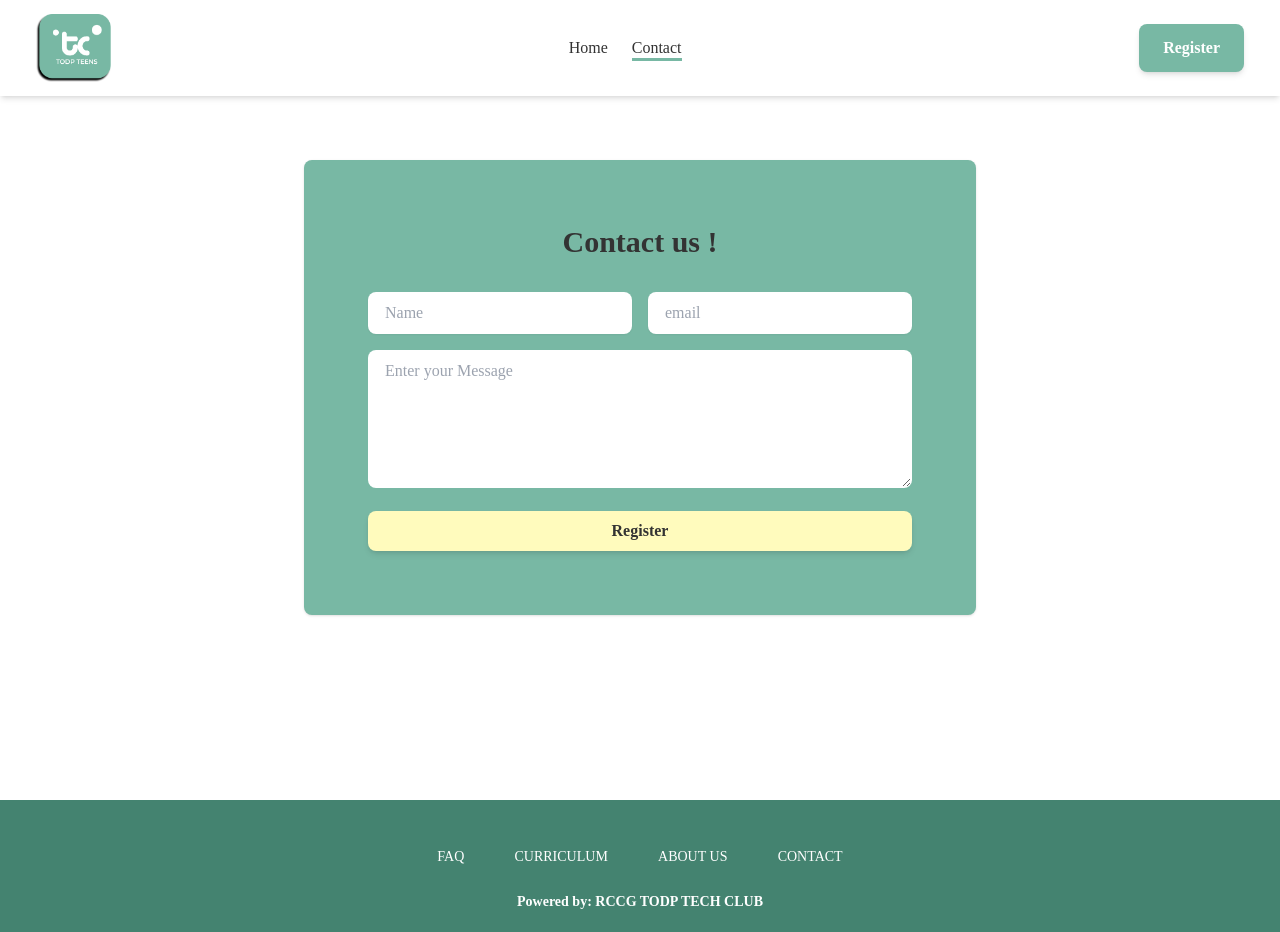
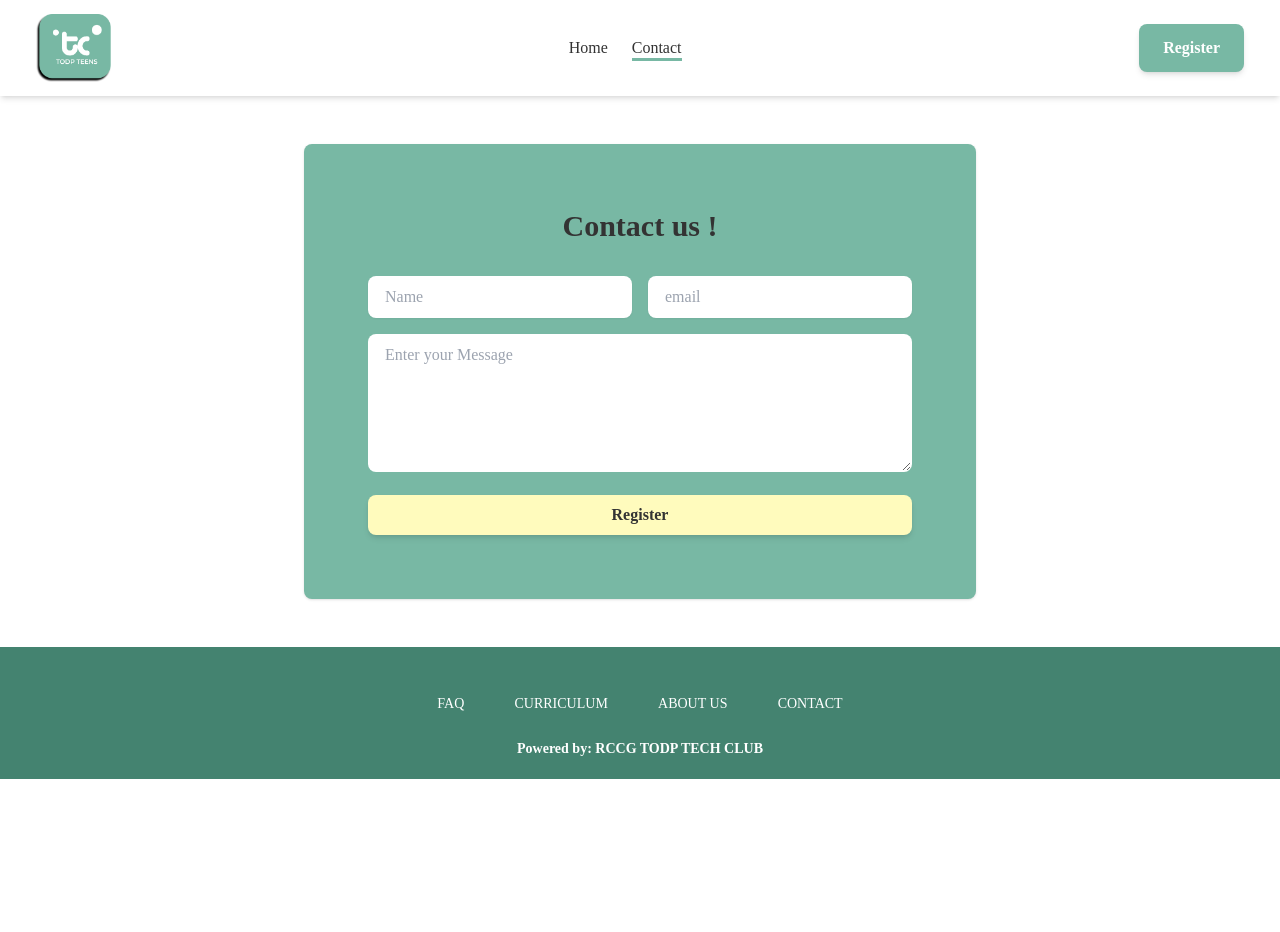
Before and after one commit to godstimedev/techclub-landing-page, a React (Create React App) app: page /contact in a window 1280 px wide. After the commit the page ends 800 px from the top, so only its background shows below. Built offline with nearby package versions, Linux system fonts and the light colour scheme.

Commit message:
clean up

```diff
--- a/src/components/Contact.jsx
+++ b/src/components/Contact.jsx
@@ -40,12 +40,12 @@ function Contact() {
   };
   return (
     <form
-      className="h-[calc(100vh-6rem)] flex items-center w-full space-x-3 p-4"
+      className="min-h-[calc(80vh-6rem)] flex items-center w-full space-x-3 p-4"
       onSubmit={handleContactMessageRequest}
     >
       <div
         data-aos="fade-up"
-        className="w-full max-w-2xl px-[4rem] py-[4rem] m-auto mt-4 md:mt-[3rem] bg-[#78B8A4] rounded-lg shadow "
+        className="w-full max-w-2xl px-[4rem] py-[4rem] m-auto my-4 md:my-[2rem] bg-[#78B8A4] rounded-lg shadow "
       >
         <div className="mb-8 text-3xl font-bold text-center text-[#333] ">
           Contact us !
```
